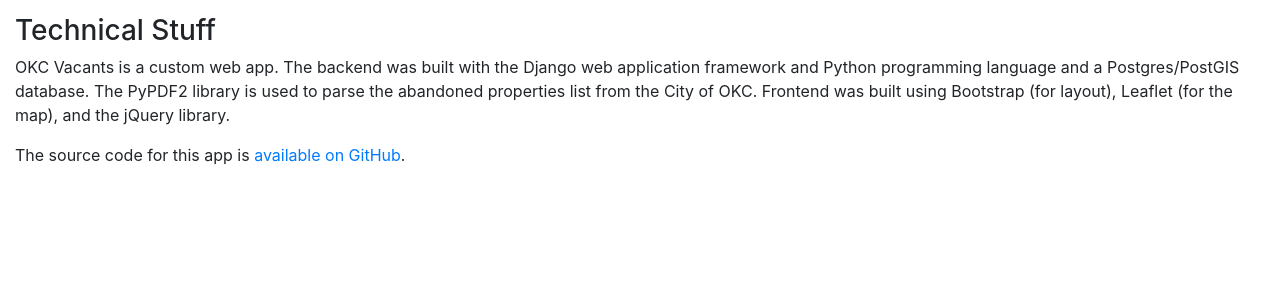
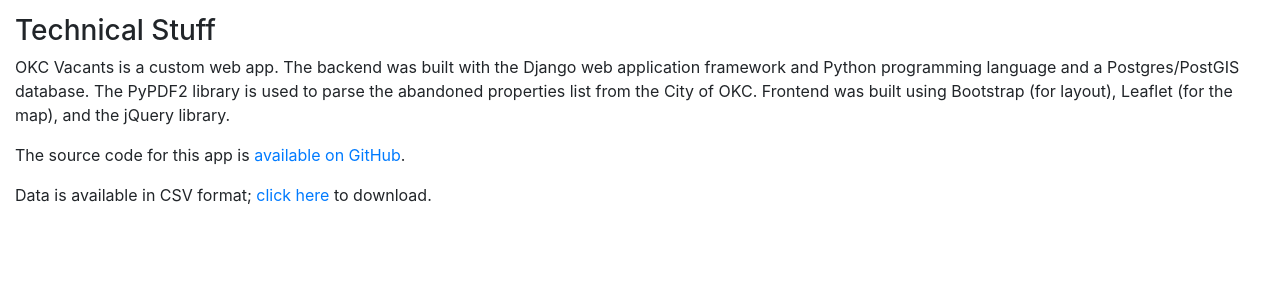
Before and after one commit to ottinger/vacants, a Django app: page /okcvacants/about/ in a window 1280 px wide. Shown: the part 403-703 px from the top of the page. Run offline with Django 3.2, Linux system fonts and the light colour scheme; parts of the project's set-up code (start-up, migrations or seed data) failed here and were passed over; some libraries are stand-ins or nearby versions.

Commit message:
Add CSV export capability

```diff
--- a/okcvacants/templates/about.html
+++ b/okcvacants/templates/about.html
@@ -35,5 +35,6 @@
             The PyPDF2 library is used to parse the abandoned properties list from the City of OKC.
             Frontend was built using Bootstrap (for layout), Leaflet (for the map), and the jQuery library.</p>
         <p>The source code for this app is <a href="https://github.com/ottinger/vacants">available on GitHub</a>.</p>
+        <p>Data is available in CSV format; <a href="{% url "exportcsv" %}">click here</a> to download.</p>
     </div>
 {% endblock %}
--- a/okcvacants/urls.py
+++ b/okcvacants/urls.py
@@ -15,5 +15,6 @@ urlpatterns = [
     path("doneighborhoodsearch/", views.do_neighborhood_search, name="doneighborhoodsearch"),
     path("propertysearch/", views.property_search_page, name="propertysearch"),
     path("dopropertysearch/", views.do_property_search, name="dopropertysearch"),
+    path("export/csv/", views.export_csv, name="exportcsv"),
     path("about/", views.about_page, name="aboutpage")
 ]
--- a/okcvacants/views.py
+++ b/okcvacants/views.py
@@ -4,6 +4,8 @@ from django.template import loader
 from django.core.paginator import Paginator
 
 from django.core.serializers import serialize
+
+import csv
 
 from .models import Property
 from .models import Neighborhood
@@ -159,5 +161,17 @@ def do_property_search(request):
     return individual_view(request, property.id)
 
 
+def export_csv(request):
+    response = HttpResponse(content_type='text/csv')
+    response['Content-Disposition'] = 'attachment; filename="vacants.csv"'
+
+    writer = csv.writer(response)
+    writer.writerow(['case_number', 'address', 'declared_date', 'ward_number', 'parcel_number', 'lon', 'lat'])
+    for p in Property.objects.all():
+        writer.writerow([p.case_number, p.address, p.declared_date, p.ward_number, p.parcel_number,
+                         p.latlon[0], p.latlon[1]])
+
+    return response
+
 def about_page(request):
     return render(request, 'about.html')
```
